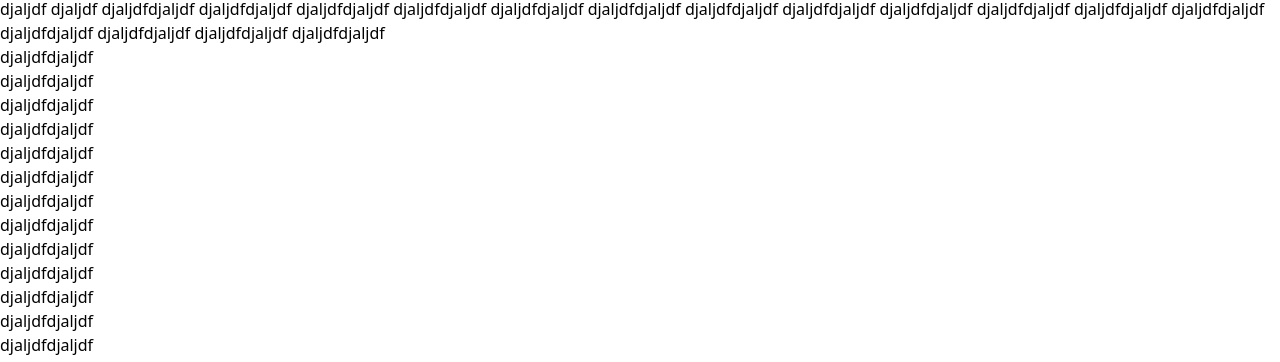
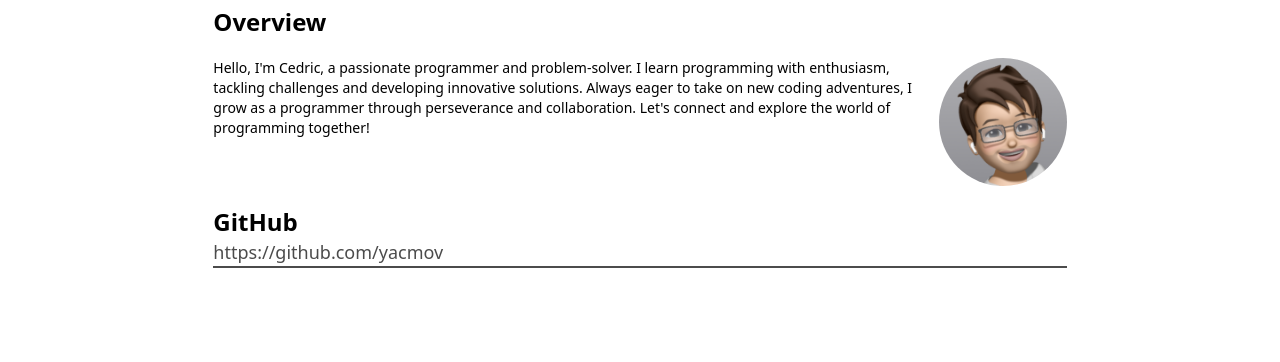
Before and after one commit to yacmov/civ-web-technologies-portfolio-final-proj, a website: page about.html in a window 1280 px wide. Shown: the part 231-593 px from the top of the page. Drawn offline with Linux system fonts and the light colour scheme.

Commit message:
feat(about): create github section

```diff
--- a/about.html
+++ b/about.html
@@ -10,7 +10,7 @@
     <script src="./assets/js/script.js" defer></script>
 </head>
 
-<body id="scroll-container" class="bg-index grid place-items-center w-full h-screen"
+<body id="scroll-container" class="bg-index grid place-items-center w-full h-screen min-w-96"
     background="./assets/img/index-bg.jpg">
     <header>
         <button id="hamburger-button" class="cursor-pointer sm:hidden">
@@ -50,71 +50,29 @@
                     Projects</a>
             </nav>
         </section>
-        <section>
+        <section class="sm:hidden">
             <button class="font-bold text-2xl -ml-20">←back</button>
-            <h2 class="text-4xl font-bold -ml-20 mb-5">Contact me</p>
+            <h2 class="text-4xl font-bold -ml-20 mb-5">About Me</p>
         </section>
     </header>
     <main class="mx-auto bg-white w-full h-full">
-        djaljdf
-        djaljdf
-
-        djaljdfdjaljdf
-        djaljdfdjaljdf
-        djaljdfdjaljdf
-        djaljdfdjaljdf
-        djaljdfdjaljdf
-        djaljdfdjaljdf
-        djaljdfdjaljdf
-        djaljdfdjaljdf
-        djaljdfdjaljdf
-        djaljdfdjaljdf
-        djaljdfdjaljdf
-        djaljdfdjaljdf
-        djaljdfdjaljdf
-        djaljdfdjaljdf
-        djaljdfdjaljdf
-        djaljdfdjaljdf<br>
-        djaljdfdjaljdf<br>
-        djaljdfdjaljdf<br>
-        djaljdfdjaljdf<br>
-        djaljdfdjaljdf<br>
-        djaljdfdjaljdf<br>
-        djaljdfdjaljdf<br>
-        djaljdfdjaljdf<br>
-        djaljdfdjaljdf<br>
-        djaljdfdjaljdf<br>
-        djaljdfdjaljdf<br>
-        djaljdfdjaljdf<br>
-        djaljdfdjaljdf<br>
-        djaljdfdjaljdf<br>
-        djaljdfdjaljdf<br>
-        djaljdfdjaljdf<br>
-        djaljdfdjaljdf<br>
-        djaljdfdjaljdf<br>
-        djaljdfdjaljdf<br>djaljdfdjaljdfdjaljdf
-        djaljdfdjaljdf<br>djaljdfdjaljdfdjaljdf
-        djaljdfdjaljdf<br>djaljdfdjaljdfdjaljdf
-        djaljdfdjaljdf<br>djaljdfdjaljdfdjaljdf
-        djaljdfdjaljdf<br>djaljdfdjaljdfdjaljdf
-        djaljdfdjaljdf<br>djaljdfdjaljdfdjaljdf
-        djaljdfdjaljdf<br>djaljdfdjaljdfdjaljdf
-        djaljdfdjaljdf<br>djaljdfdjaljdfdjaljdf
-        djaljdfdjaljdf<br>djaljdfdjaljdfdjaljdf
-        djaljdfdjaljdf<br>djaljdfdjaljdfdjaljdf
-        djaljdfdjaljdf<br>djaljdfdjaljdfdjaljdf
-        djaljdfdjaljdf<br>djaljdfdjaljdfdjaljdf
-        djaljdfdjaljdf<br>djaljdfdjaljdfdjaljdf
-        djaljdfdjaljdf<br>djaljdfdjaljdfdjaljdf
-        djaljdfdjaljdf<br>djaljdfdjaljdfdjaljdf
-        djaljdfdjaljdf<br>djaljdfdjaljdfdjaljdf
-        djaljdfdjaljdf<br>djaljdfdjaljdfdjaljdf
-        djaljdfdjaljdf<br>djaljdfdjaljdfdjaljdf
-        djaljdfdjaljdf<br>djaljdfdjaljdfdjaljdf
-        djaljdfdjaljdf<br>
-        djaljdfdjaljdf<br>
-        djaljdfdjaljdf<br>
-        djaljdfdjaljdf<br>
+        <section class="sm:mx-auto sm:w-8/12 sm:align-middle">
+            <h2 class="m-5 sm:mt-5 text-2xl font-bold sm:m-0 sm:mb-5">Overview</h2>
+            <p class="m-5 text-sm sm:m-0 sm:mb-5 flex">Hello, I'm Cedric, a passionate programmer and problem-solver. I
+                learn programming with enthusiasm, tackling challenges and developing innovative solutions. Always eager
+                to take on new coding adventures, I grow as a programmer through perseverance and collaboration. Let's
+                connect and explore the world of programming together!
+                <img class="w-32 h-32 rounded-full ml-5" src="./assets/img/profile.png" alt="">
+            </p>
+        </section>
+        <section class="m-5 font-bold text-2xl sm:mx-auto sm:w-8/12 sm:align-middle">
+            <h3 class="hidden">sections</h3>
+            <section>
+                <h4>GitHub</h4>
+                <p class="text-lg font-normal border-b-2 border-black opacity-70"><a
+                        href="https://github.com/yacmov">https://github.com/yacmov</a></p>
+            </section>
+        </section>
     </main>
     <footer class="bottom-0 bg-spinodal h-full w-full">
         <section class="flex flex-row justify-around items-end">
```
Also changed, not shown: assets/css/site.css, assets/img/profile.png (added).
